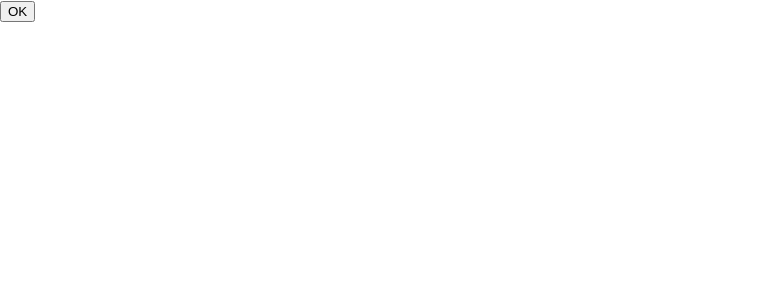
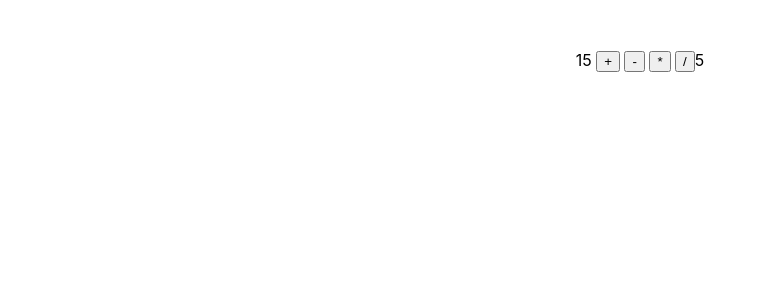
Before and after one commit to Pongsakorn-Siritemkul/app1, a React (Create React App) app: page / in a window 1280 px wide. Shown: the top 300 px of the page, without its empty margins (0-766 px from the left). Built offline with nearby package versions, Linux system fonts and the light colour scheme.

Commit message:
Calculator
Calculator

```diff
--- a/src/App.js
+++ b/src/App.js
@@ -1,7 +1,6 @@
 import React from 'react';
-import Button from './class-components';
+import Calculator from './calculator';
 
-function App() {
-  return <Button />;
+export default function App() {
+  return <Calculator />;
 }
-export default App;
--- /dev/null
+++ b/src/calculator.js
@@ -0,0 +1,25 @@
+import React from 'react';
+
+export default class Calculator extends React.Component {
+    n1 = 15
+    n2 = 5
+
+    calculate = (op) => {
+        let c = `${this.n1} ${op} ${this.n2}`
+        let r = eval(c)
+        alert(`${c} = ${r}`)
+    }
+
+    render() {
+        return (
+            <div style={{ textAlign: 'center', marginTop: '50px' }}>
+                <span>{this.n1}</span>&nbsp;
+                <button onClick={() => this.calculate('+')}>+</button>&nbsp;
+                <button onClick={() => this.calculate('-')}>-</button>&nbsp;
+                <button onClick={() => this.calculate('*')}>*</button>&nbsp;
+                <button onClick={() => this.calculate('/')}>/</button>
+                <span>{this.n2}</span>
+            </div>
+        )
+    }
+}
```
